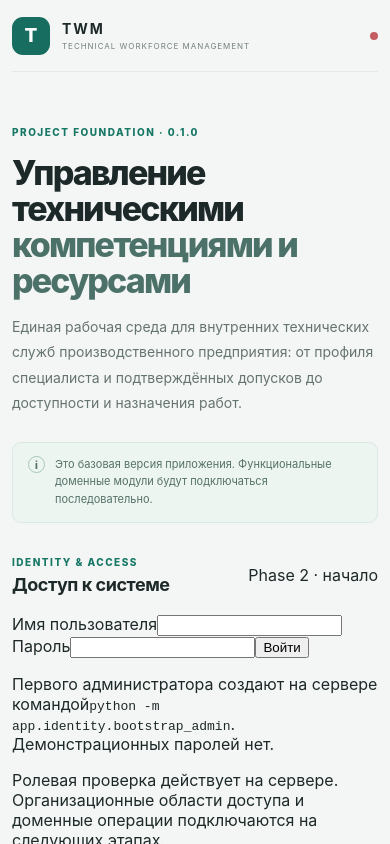
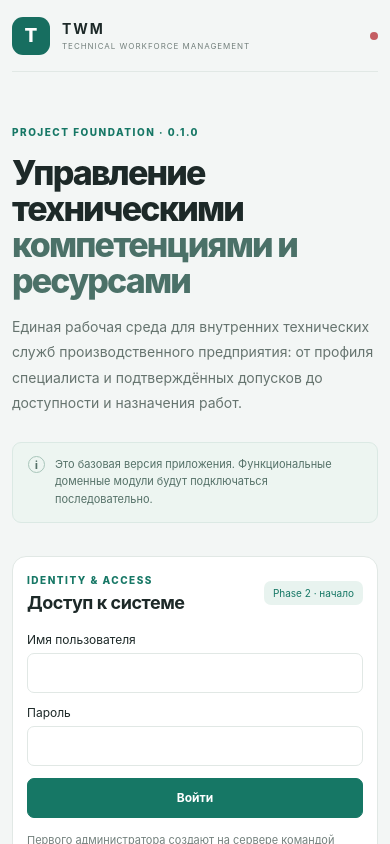
Before and after one commit to uzbatsu-beep/HRMS, a React (Vite) app in the folder frontend/: page / in a window 390 px wide. Shown: the top 844 px of the page. Built offline with nearby package versions, Linux system fonts and the light colour scheme; no server answers.

Commit message:
style(frontend): add responsive identity panel styles

```diff
--- a/frontend/src/styles.css
+++ b/frontend/src/styles.css
@@ -77,3 +77,33 @@ h2 { margin: 6px 0 0; font-size: 18px; letter-spacing: -.025em; }
   .module-card { min-height: auto; }
   .footer { flex-direction: column; }
 }
+
+
+/* Phase 2 identity panel */
+.auth-panel { padding: 22px 24px; margin-bottom: 18px; border: 1px solid var(--line); border-radius: 14px; background: var(--panel); }
+.auth-badge { flex-shrink: 0; color: var(--accent); background: var(--accent-soft); padding: 6px 9px; border-radius: 7px; font-size: 10px; }
+.auth-form { display: grid; grid-template-columns: repeat(2, minmax(0,1fr)) auto; gap: 12px; align-items: end; }
+.auth-form label { display: grid; gap: 6px; color: var(--ink); font-size: 12px; min-width: 0; }
+.auth-form input, .auth-form select { width: 100%; min-height: 40px; border: 1px solid var(--line); padding: 9px 11px; border-radius: 7px; background: #fff; font: inherit; font-size: 14px; }
+.auth-form input:focus-visible, .auth-form select:focus-visible { outline: 2px solid var(--accent); outline-offset: 2px; }
+.auth-button { min-height: 40px; border: 1px solid var(--accent); border-radius: 7px; background: var(--accent); color: #fff; padding: 9px 18px; font: inherit; font-size: 12px; font-weight: 700; cursor: pointer; }
+.auth-button:disabled { opacity: .6; cursor: wait; }
+.auth-button-secondary { border-color: var(--line); background: #fff; color: var(--ink); }
+.auth-help, .auth-footnote { margin: 14px 0 0; font-size: 11px; line-height: 1.6; color: var(--muted); }
+.auth-help code { display: inline-block; margin-left: 5px; font-size: 10px; overflow-wrap: anywhere; }
+.auth-current { display: flex; justify-content: space-between; align-items: center; gap: 15px; }
+.auth-current strong { display: block; font-size: 15px; }
+.auth-current span { display: block; margin-top: 5px; color: var(--muted); font-size: 12px; }
+.auth-create { padding-top: 20px; margin-top: 20px; border-top: 1px solid var(--line); }
+.auth-create h3 { grid-column: 1 / -1; margin: 0; font-size: 14px; }
+.auth-success { color: #176e60; font-size: 12px; }
+.auth-error { color: #ad303c; font-size: 12px; }
+@media (max-width: 760px) {
+  .auth-form { grid-template-columns: 1fr 1fr; }
+  .auth-form .auth-button { grid-column: 1 / -1; }
+}
+@media (max-width: 460px) {
+  .auth-panel { padding: 17px 14px; }
+  .auth-form { grid-template-columns: 1fr; }
+  .auth-current { flex-wrap: wrap; }
+}
```
